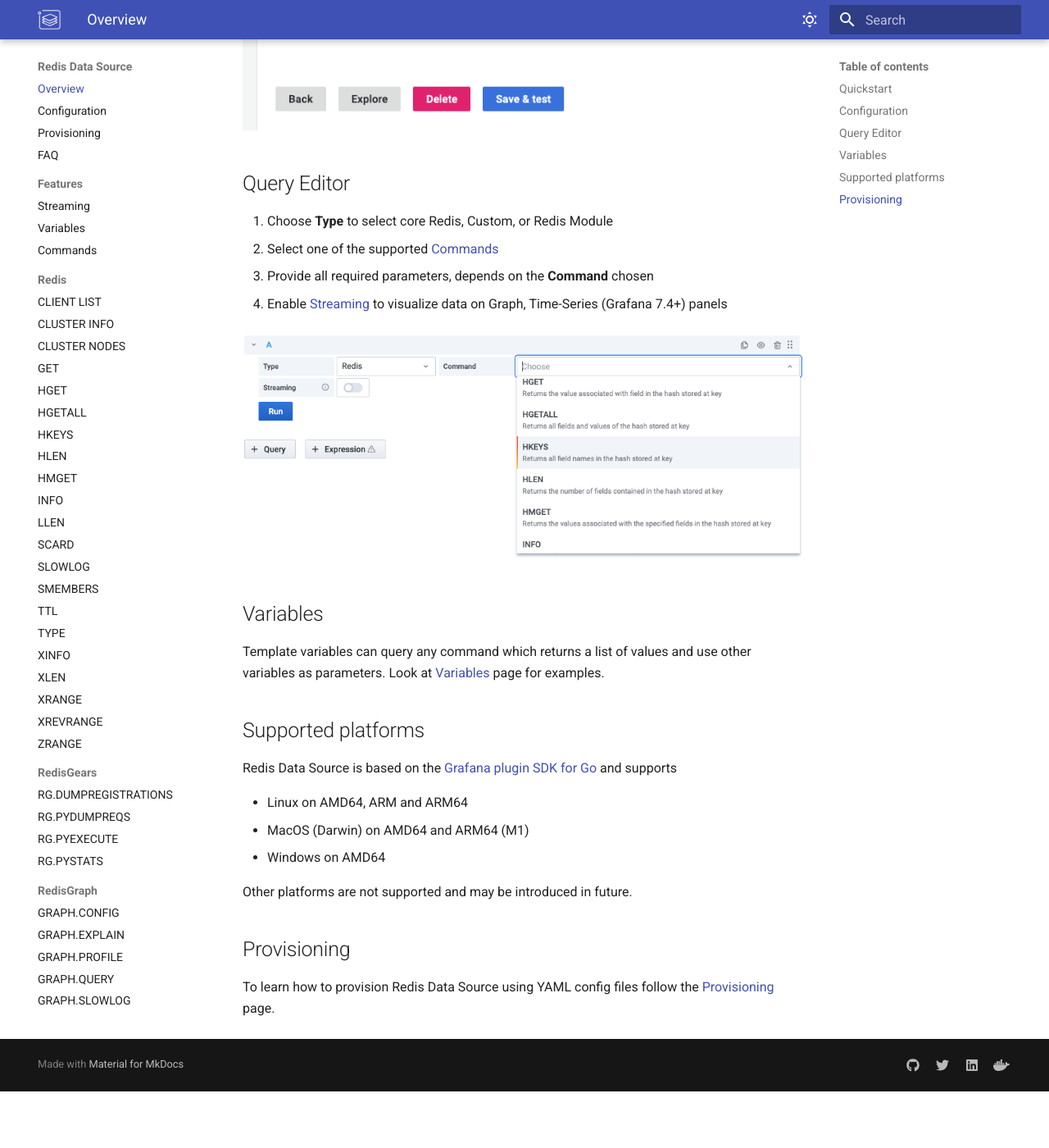
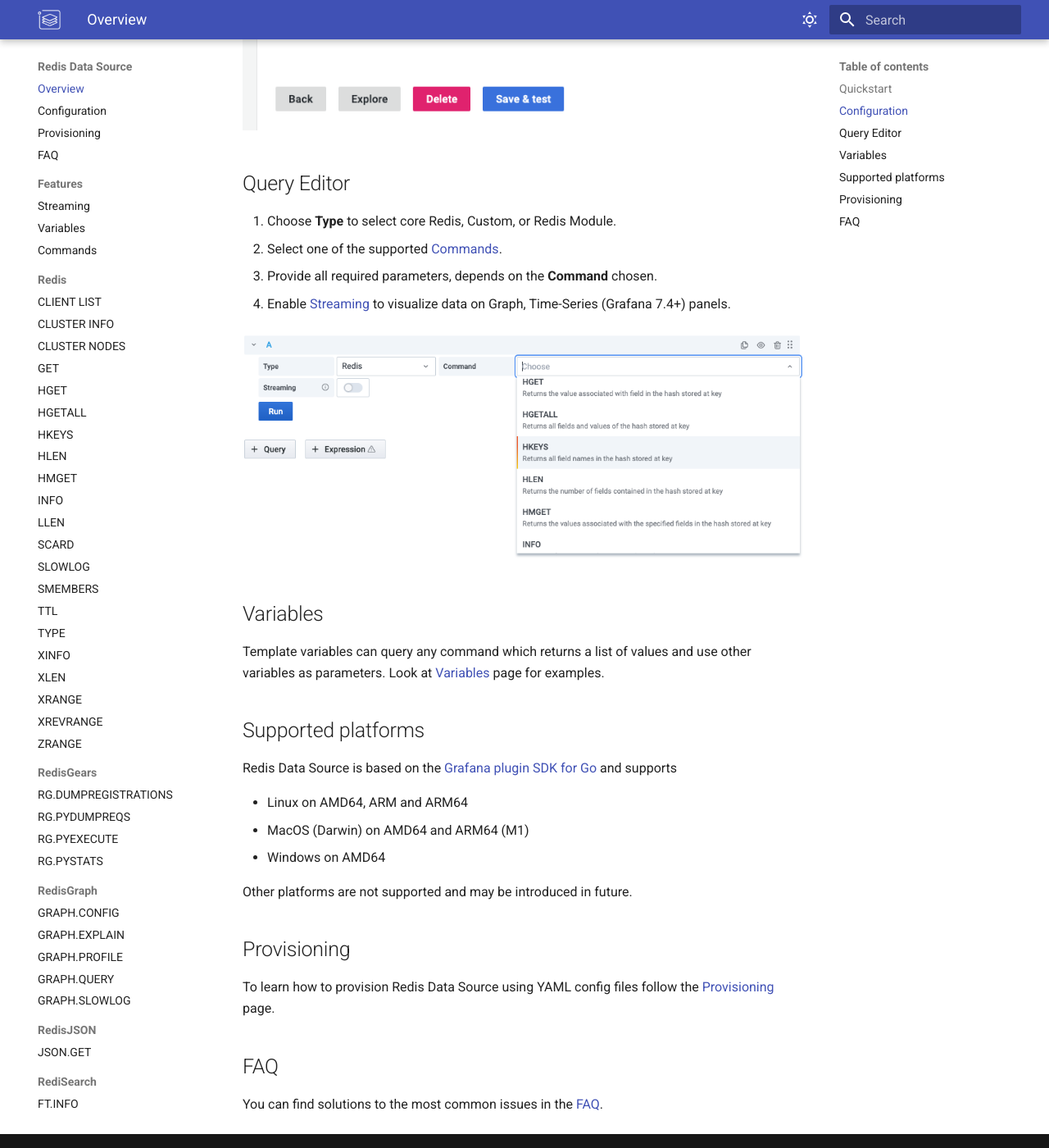
Before and after one commit to RedisGrafana/RedisGrafana, an MkDocs documentation site: the page built from docs/redis-datasource/overview.md, in a window 1280 px wide and 1400 px high, scrolled down 1363 px. Shown: the whole window at 82% size. Built offline with MkDocs 1.6.1 and Material for MkDocs 9.7.7, drawn with Linux system fonts in a browser that asks for light colours; before the commit the page ends 2694 px from its top, so only the background shows below that.

Commit message:
Add Cluster Mode in FAQ (#97)
https://github.com/RedisGrafana/grafana-redis-datasource/issues/235

```diff
--- a/docs/redis-datasource/overview.md
+++ b/docs/redis-datasource/overview.md
@@ -22,10 +22,10 @@
 
 ## Query Editor
 
-1. Choose **Type** to select core Redis, Custom, or Redis Module
-2. Select one of the supported [Commands](commands.md)
-3. Provide all required parameters, depends on the **Command** chosen
-4. Enable [Streaming](streaming.md) to visualize data on Graph, Time-Series (Grafana 7.4+) panels
+1. Choose **Type** to select core Redis, Custom, or Redis Module.
+2. Select one of the supported [Commands](commands.md).
+3. Provide all required parameters, depends on the **Command** chosen.
+4. Enable [Streaming](streaming.md) to visualize data on Graph, Time-Series (Grafana 7.4+) panels.
 
 ![Query Editor](../images/redis-datasource/query.png)
 
@@ -46,3 +46,7 @@
 ## Provisioning
 
 To learn how to provision Redis Data Source using YAML config files follow the [Provisioning](provisioning.md) page.
+
+## FAQ
+
+You can find solutions to the most common issues in the [FAQ](faq.md).
```
Also changed, not shown: docs/redis-datasource/faq.md (+6 -0 lines).
